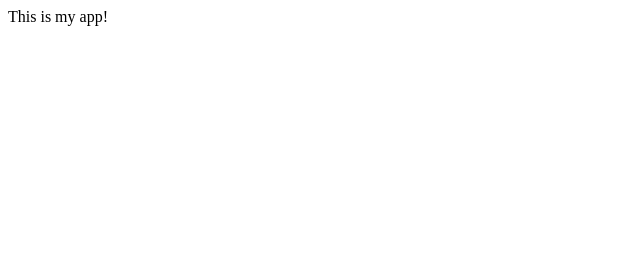
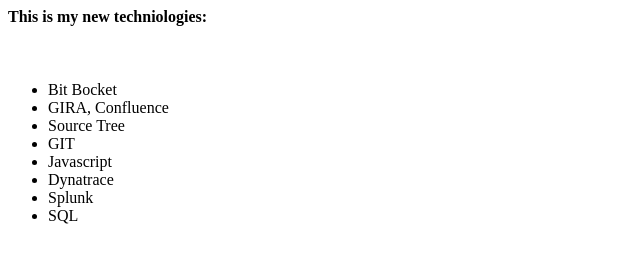
Before and after one commit to superyan545/myAppSimple, a plain HTML site: page index.html in a window 1280 px wide. Shown: the whole page, without its empty margins (0-640 px from the left). Drawn offline with Linux system fonts and the light colour scheme.

Commit message:
git commit

```diff
--- a/index.html
+++ b/index.html
@@ -5,6 +5,16 @@
 	</title>
 </head>
 	<body>
-	This is my app!
+	<h4>This is my new techniologies:</h4><br/>
+	<ul>
+	<li>Bit Bocket</li>
+	<li>GIRA, Confluence</li>
+	<li>Source Tree</li>
+	<li>GIT</li>
+	<li>Javascript</li>
+	<li>Dynatrace</li>
+	<li>Splunk</li>
+	<li>SQL</li>
+	</ul>
 	</body>
 </html>
```
